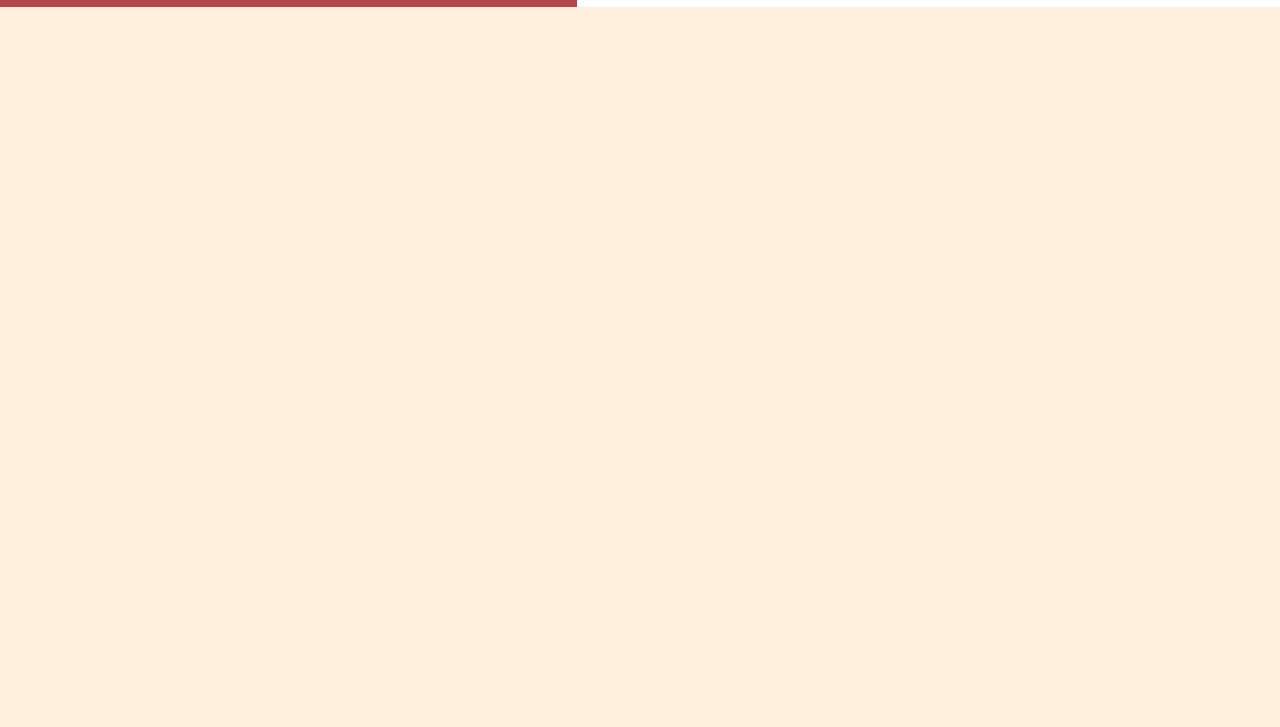
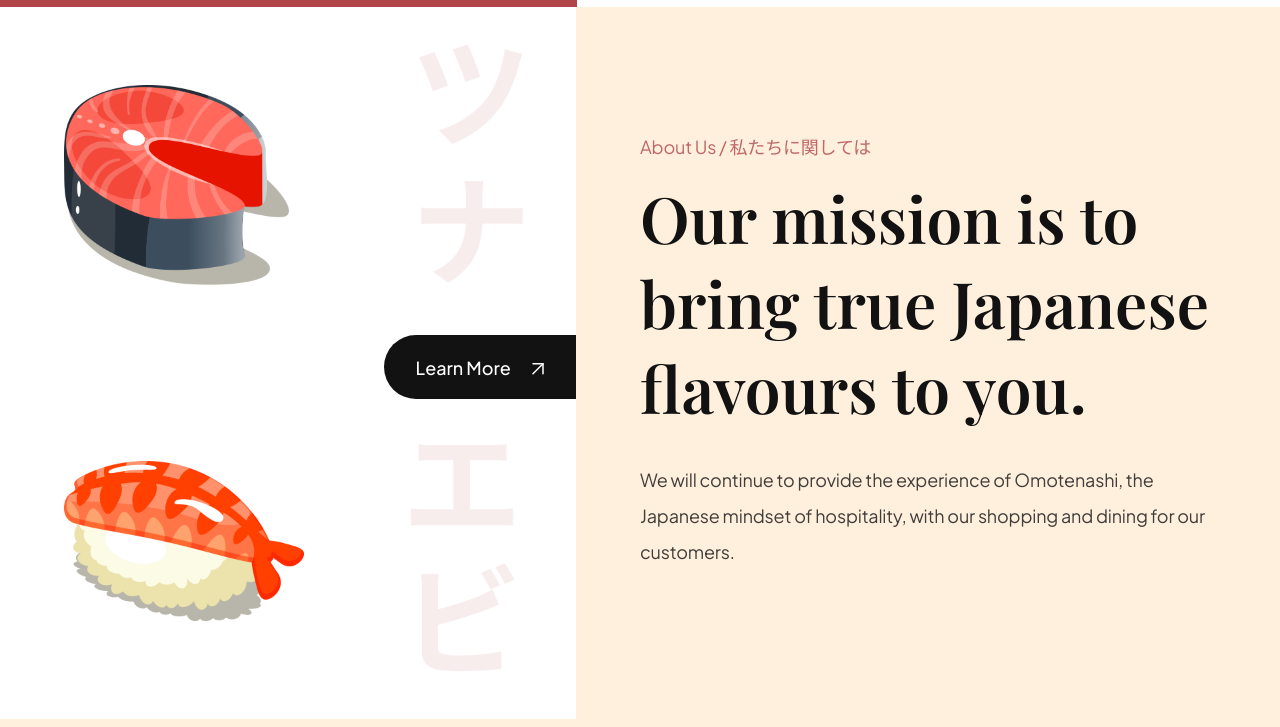
Before and after one commit to Ase020/papa-dishes, a website built with Vite: page index.html in a window 1280 px wide. Shown: the part 781-1508 px from the top of the page. Before the commit the page ends 800 px from the top, so only its background shows below. Built offline with nearby package versions, Linux system fonts and the light colour scheme.

Commit message:
about us section build

```diff
--- a/css/sections/about.css
+++ b/css/sections/about.css
@@ -0,0 +1,73 @@
+.about-us {
+  display: flex;
+  min-height: 720px;
+  overflow: hidden;
+}
+
+.about-us__image {
+  flex: 1;
+  display: flex;
+  flex-direction: column;
+  justify-content: center;
+  background: var(--color-white);
+  position: relative;
+}
+
+.about-us__image div {
+  flex: 1;
+  display: flex;
+  align-items: center;
+  background-position: center;
+  background-repeat: no-repeat;
+  background-size: contain;
+  padding: 32px 64px;
+}
+
+.about-us__image-sushi3 {
+  background-image: url("../../assets/about_bg1.png");
+}
+
+.about-us__image-sushi2 {
+  border-bottom: 8px solid var(--color-creamson);
+  background-image: url("../../assets/about_bg2.png");
+}
+
+.about-us__image-sushi3 img {
+  width: 225px;
+  height: 200px;
+}
+
+.about-us__image-sushi2 img {
+  width: 240px;
+  height: 160px;
+}
+
+.about-us__button {
+  position: absolute;
+  right: 0;
+  padding: 12px 32px;
+  min-height: 64px;
+  background: var(--secondary-color);
+  color: #fff;
+  cursor: pointer;
+  border: none;
+  outline: none;
+  border-radius: 32px 0 0 32px;
+  font-family: var(--plus-jakarta-sans);
+  font-size: 18px;
+  font-weight: 500;
+  line-height: 23px;
+}
+
+.about-us__button img {
+  object-fit: contain;
+  margin-left: 18px;
+}
+
+.about-us__content {
+  flex: 1;
+  padding: 64px;
+  display: flex;
+  flex-direction: column;
+  justify-content: center;
+}
--- a/css/style.css
+++ b/css/style.css
@@ -39,6 +39,11 @@ body {
   max-width: 1280px;
   margin: 0 auto;
   background-color: var(--color-creamson);
+}
+
+::-webkit-scrollbar {
+  width: 0;
+  background: transparent;
 }
 
 a {
--- a/index.html
+++ b/index.html
@@ -79,6 +79,38 @@
         </div>
       </div>
     </section>
+
+    <section class="about-us" id="about-us">
+      <div class="about-us__image">
+        <div class="about-us__image-sushi3">
+          <img src="assets/sushi-3.png" alt="sushi" />
+        </div>
+
+        <button class="about-us__button">
+          Learn More
+          <img src="assets/arrow-up-right.svg" alt="arrow-up-right" />
+        </button>
+
+        <div class="about-us__image-sushi2">
+          <img src="assets/sushi-2.png" alt="sushi-2" />
+        </div>
+      </div>
+
+      <div class="about-us__content">
+        <p class="sushi__subtitle">About Us / 私たちに関しては</p>
+
+        <h3 class="sushi__title">
+          Our mission is to bring true Japanese flavours to you.
+        </h3>
+
+        <p class="sushi__description">
+          We will continue to provide the experience of Omotenashi, the Japanese
+          mindset of hospitality, with our shopping and dining for our
+          customers.
+        </p>
+      </div>
+    </section>
+
     <script src="js/script.js" type="module"></script>
   </body>
 </html>
```
